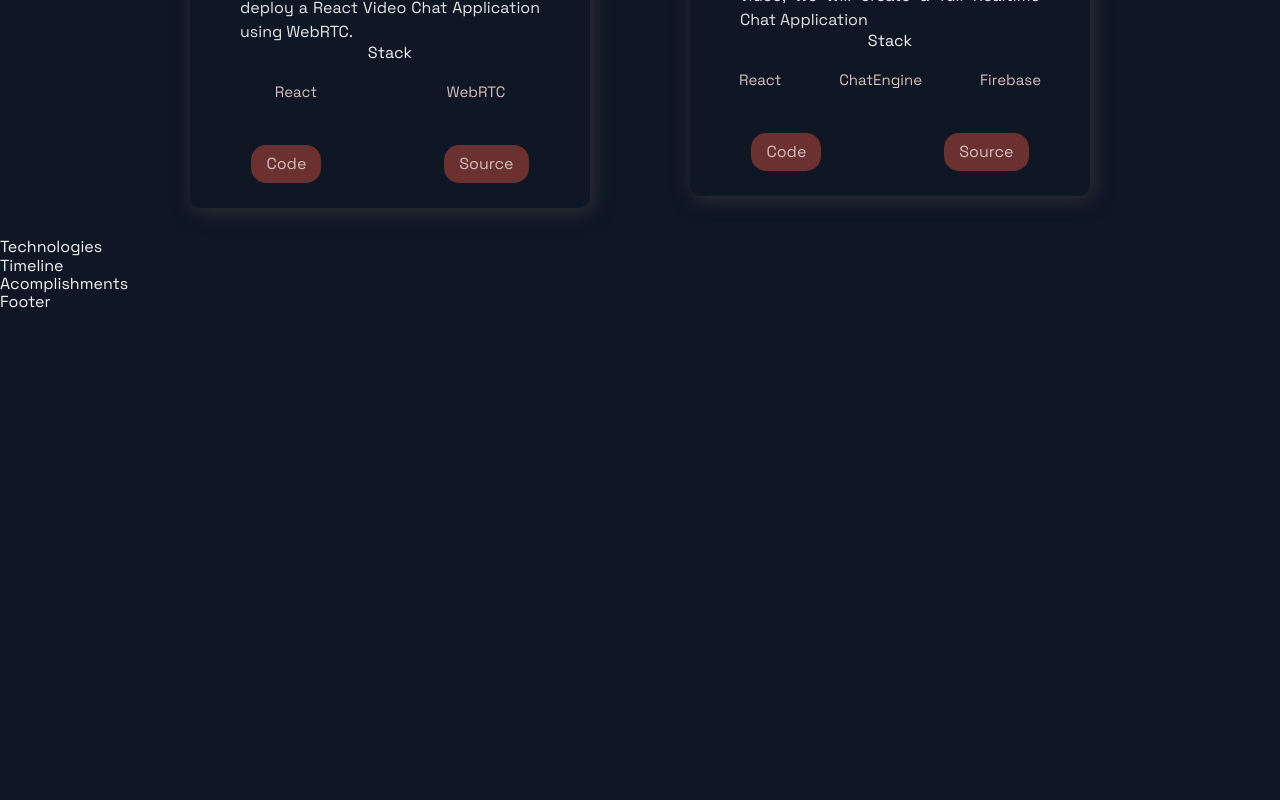
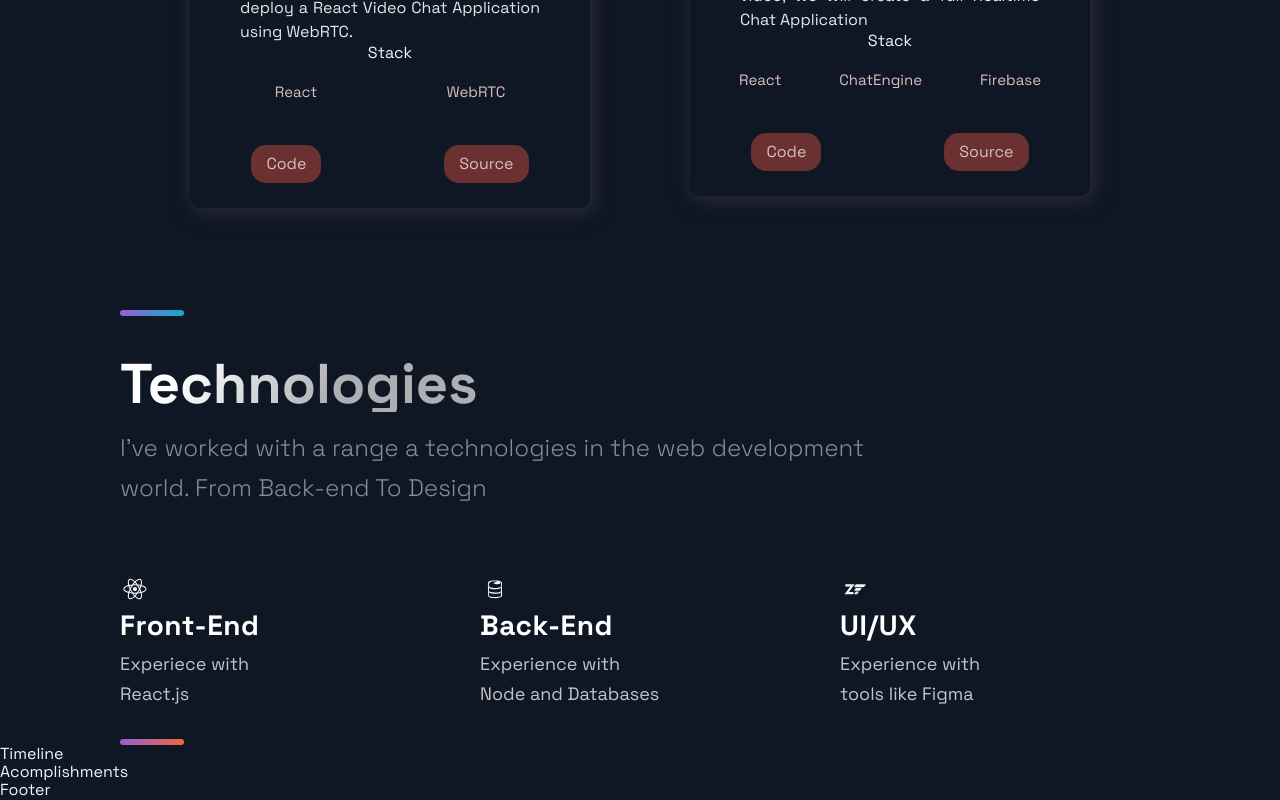
Before and after one commit to ModouLaminJagne/my-portfolio, a Next.js app: page / in a window 1280 px wide. Shown: the part 2072-2872 px from the top of the page. Before the commit the page ends 2384 px from the top, so only its background shows below. Built offline with nearby package versions, Linux system fonts and the light colour scheme.

Commit message:
Make the technologies section.

```diff
--- a/src/components/Technologies/Technologies.js
+++ b/src/components/Technologies/Technologies.js
@@ -1,12 +1,67 @@
 import React from 'react';
 import { DiFirebase, DiReact, DiZend } from 'react-icons/di';
-import { Section, SectionDivider, SectionText, SectionTitle } from '../../styles/GlobalComponents';
-import { List, ListContainer, ListItem, ListParagraph, ListTitle } from './TechnologiesStyles';
+import {
+  Section,
+  SectionDivider,
+  SectionText,
+  SectionTitle,
+} from '../../styles/GlobalComponents';
+import {
+  List,
+  ListContainer,
+  ListItem,
+  ListParagraph,
+  ListTitle,
+} from './TechnologiesStyles';
 
-const Technologies = () =>  (
-  <div>
-    Technologies
-  </div>
+const Technologies = () => (
+  <Section id="tech">
+    <SectionDivider divider />
+    <SectionTitle>Technologies</SectionTitle>
+    <SectionText>
+      I've worked with a range a technologies in the web development world. From
+      Back-end To Design
+    </SectionText>
+    <List>
+      <ListItem>
+        <picture>
+          <DiReact size="3rem" />
+        </picture>
+        <ListContainer>
+          <ListTitle>Front-End</ListTitle>
+          <ListParagraph>
+            Experiece with <br />
+            React.js
+          </ListParagraph>
+        </ListContainer>
+      </ListItem>
+      <ListItem>
+        <picture>
+          <DiFirebase size="3rem" />
+        </picture>
+        <ListContainer>
+          <ListTitle>Back-End</ListTitle>
+          <ListParagraph>
+            Experience with <br />
+            Node and Databases
+          </ListParagraph>
+        </ListContainer>
+      </ListItem>
+      <ListItem>
+        <picture>
+          <DiZend size="3rem" />
+        </picture>
+        <ListContainer>
+          <ListTitle>UI/UX</ListTitle>
+          <ListParagraph>
+            Experience with <br />
+            tools like Figma
+          </ListParagraph>
+        </ListContainer>
+      </ListItem>
+    </List>
+    <SectionDivider colorAlt />
+  </Section>
 );
 
 export default Technologies;
```
